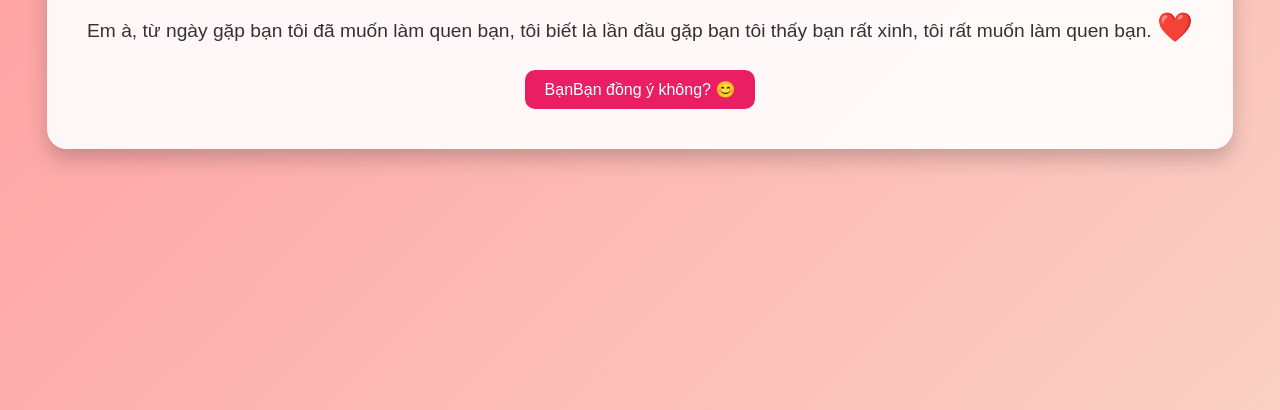
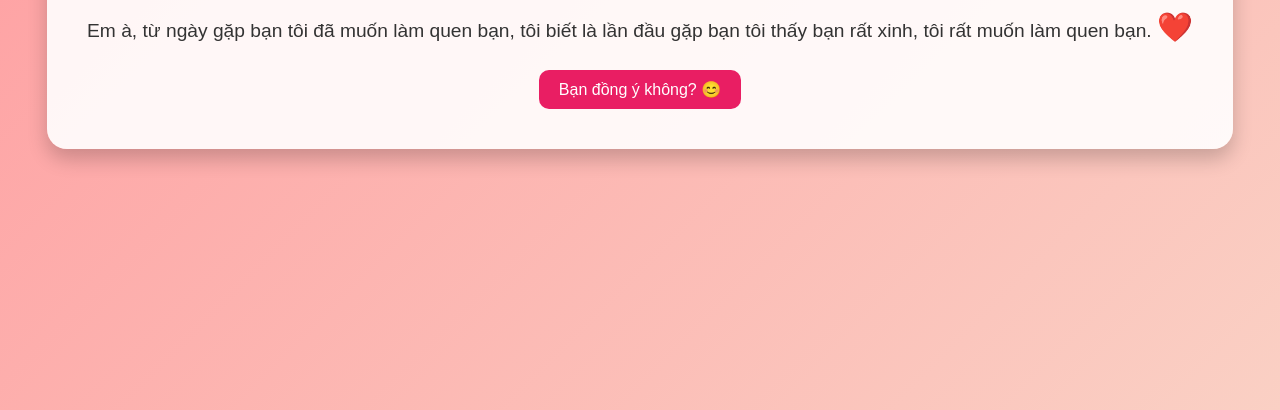
Before and after one commit to quannger06/quannger, a plain HTML site: page index.html in a window 1280 px wide. Shown: the part 390-800 px from the top of the page. Drawn offline with Linux system fonts and the light colour scheme.

Commit message:
Update index.html

```diff
--- a/index.html
+++ b/index.html
@@ -101,7 +101,7 @@
     <div class="container">
         <h1>CHO TÔI LÀM QUEN NHA 😁</h1>
         <p>Em à, từ ngày gặp bạn tôi đã muốn làm quen bạn, tôi biết là lần đầu gặp bạn tôi thấy bạn rất xinh, tôi rất muốn làm quen bạn. <span class="heart">❤️</span></p>
-        <button onclick="showLove()">BạnBạn đồng ý không? 😊</button>
+        <button onclick="showLove()">Bạn đồng ý không? 😊</button>
     </div>
 
     <script>
```
